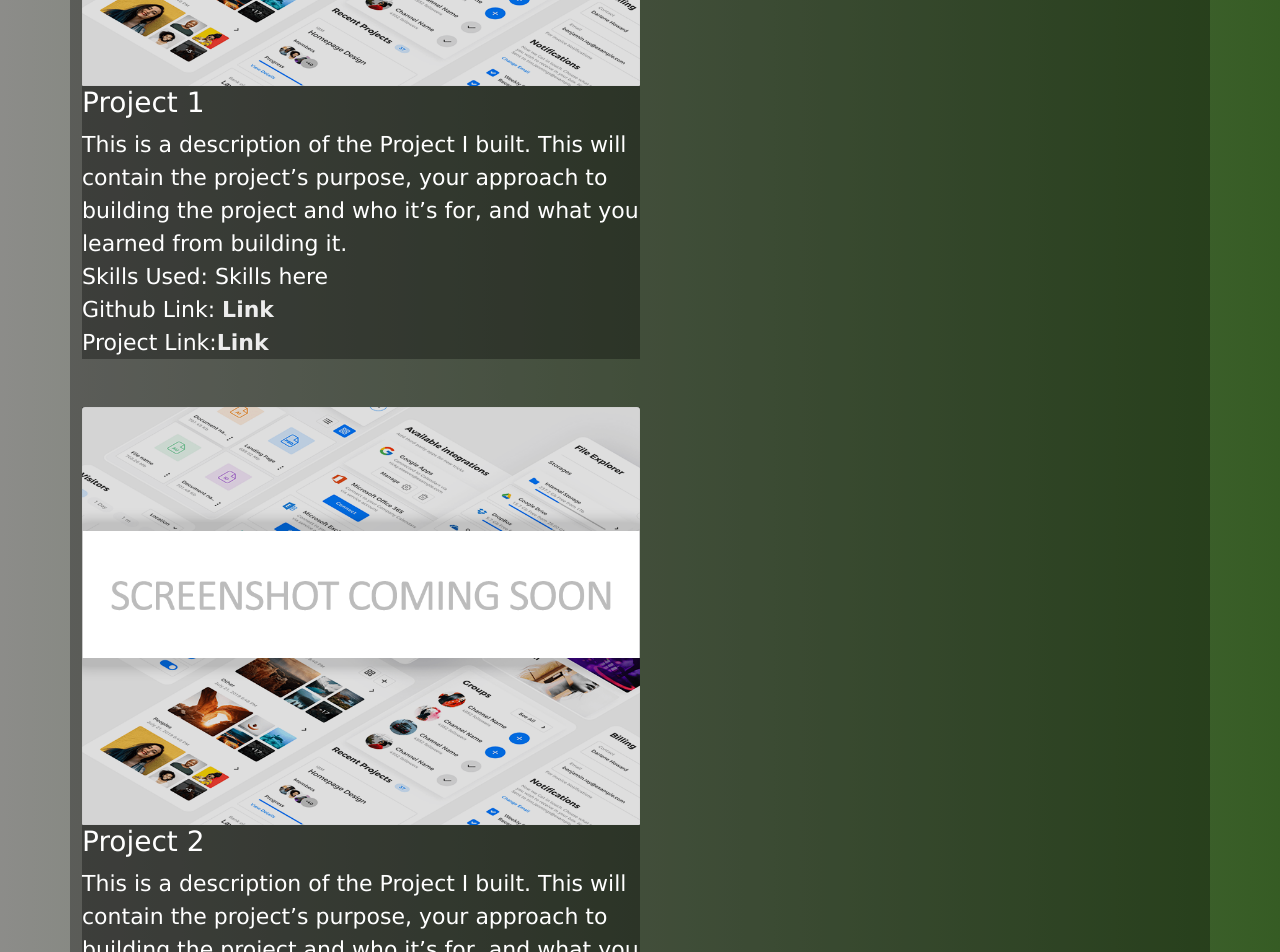
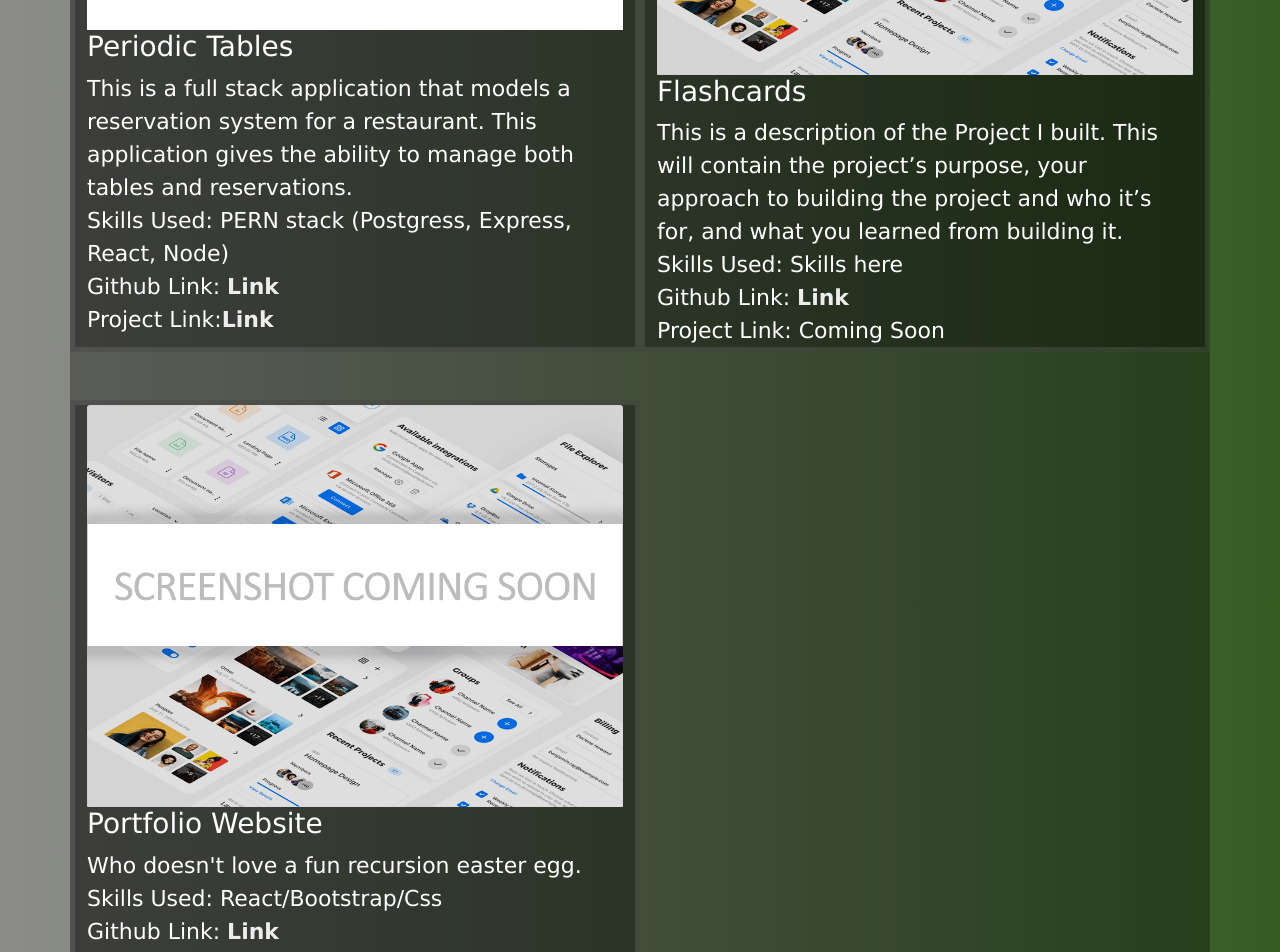
Before and after one commit to hoostin/ReactPortfolio, a React (Create React App) app: page /home in a window 1280 px wide. Shown: the part 1940-2892 px from the top of the page. Built offline with nearby package versions, Linux system fonts and the light colour scheme; a web font is replaced by a local one.

Commit message:
fixed portfolio spacing

```diff
--- a/src/App.css
+++ b/src/App.css
@@ -107,3 +107,7 @@ header nav ul li a {
 	margin-left: 20px;
 	font-size: 24px;
 }
+
+.project-border {
+	border: rgba(255, 255, 255, 0.1) solid 5px;
+}
--- a/src/Portfolio.jsx
+++ b/src/Portfolio.jsx
@@ -6,7 +6,7 @@ export default function Portfolio() {
 			<div className=" row  text-white">
 				<article className="text-box ">
 					<h2>Portfolio/Projects</h2>
-					<div>
+					<div className="row">
 						{projects.map((theProject) => (
 							<Project
 								title={theProject.title}
--- a/src/Project.jsx
+++ b/src/Project.jsx
@@ -9,7 +9,7 @@ export default function Project({
 	projectLink,
 }) {
 	return (
-		<div className="m-flex mb-5 text-box col-xl-6 col-md-12  ">
+		<div className="m-flex mb-5 text-box col-xl-6 col-md-12  project-border ">
 			{" "}
 			<img src={image} alt="placeholder" className="  card-img-top "></img>
 			<h3 className="card-title">{title}</h3>
@@ -25,9 +25,13 @@ export default function Project({
 				</a>
 				<br />
 				Project Link:
-				<a href={projectLink} target="_blank">
-					Link
-				</a>
+				{projectLink ? (
+					<a href={projectLink} target="_blank">
+						Link
+					</a>
+				) : (
+					" Coming Soon"
+				)}
 				<br />
 			</p>
 		</div>
--- a/src/projectData.js
+++ b/src/projectData.js
@@ -1,21 +1,38 @@
 import placeHolder from "./photos/placeholder.png";
+import dashboard from "./photos/Dashboard.png";
 export const projects = [
 	{
-		title: "Project 1",
+		title: "Periodic Tables",
+		image: dashboard,
+		description: `This  is a full stack application that models a reservation system for a restaurant.
+        This application gives the ability to manage both tables and reservations.`,
+		skills: "PERN stack (Postgress, Express, React, Node)",
+		gitLink: "https://github.com/hoostin/FinalProject",
+		projectLink: "https://final-project-frontend-sigma.vercel.app/dashboard",
+	},
+	{
+		title: "Flashcards",
 		image: null,
 		description: `This is a description of the Project  I built. This will contain the project’s purpose,
         your approach to building the project and who it’s for, and what you learned from building it.`,
 		skills: "Skills here",
-		gitLink: "https://github.com/hoostin",
-		projectLink: "https://www.raedam.co/about",
+		gitLink: "https://github.com/hoostin/Flashcards",
+		projectLink: null,
 	},
 	{
-		title: "Project 2",
+		title: "Portfolio Website",
 		image: null,
-		description: `This is a description of the Project  I built. This will contain the project’s purpose,
-        your approach to building the project and who it’s for, and what you learned from building it.`,
-		skills: "Skills here",
-		gitLink: "https://github.com/hoostin",
-		projectLink: "https://www.raedam.co/about",
+		description: `Who doesn't love a fun recursion easter egg.`,
+		skills: "React/Bootstrap/Css",
+		gitLink: "https://github.com/hoostin/ReactPortfolio",
+		projectLink: "https://www.austinmckee.net",
 	},
+    // {
+	// 	title: "Raedam",
+	// 	image: null,
+	// 	description: `Who doesn't love a fun recursion easter egg.`,
+	// 	skills: "React/Bootstrap/Css",
+	// 	gitLink: "https://github.com/hoostin/ReactPortfolio",
+	// 	projectLink: "https://www.austinmckee.net",
+	// },
 ];
```
Also changed, not shown: src/photos/Dashboard.png (added).
